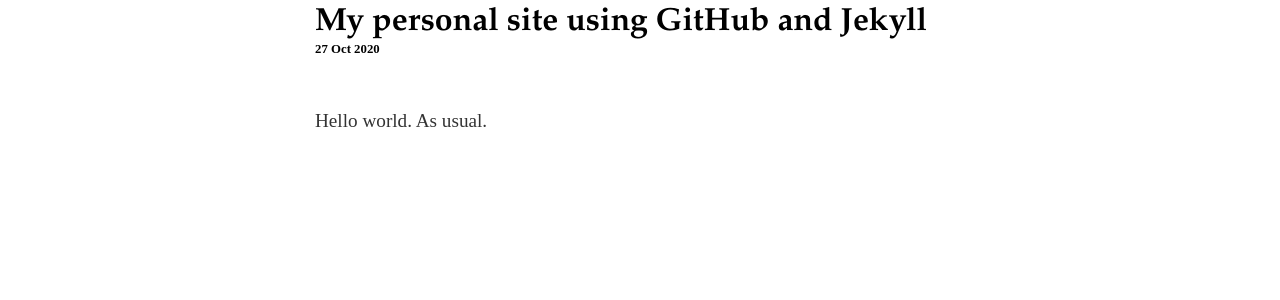
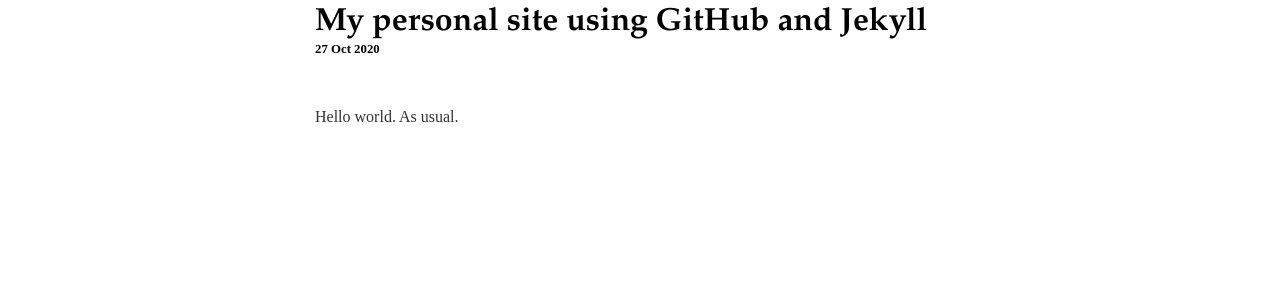
Before and after one commit to rnfitriansyah/rnfitriansyah.github.io, a Jekyll site: the page built from _posts/2020-10-27-rizki-first-site.md, in a window 1280 px wide. Shown: the part 142-442 px from the top of the page. Built offline with Jekyll 4.4.1, drawn with Linux system fonts in a browser that asks for light colours.

Commit message:
Update responsive.css

```diff
--- a/css/responsive.css
+++ b/css/responsive.css
@@ -52,8 +52,8 @@ h3 {
 
 p {
     font-family:'Gotham book';
-    font-size: 1.2em;
-    line-height: 1.5em;
+    font-size: 1em;
+    line-height: 1.3em;
     color: #333;
     text-align: left;
 }
```
